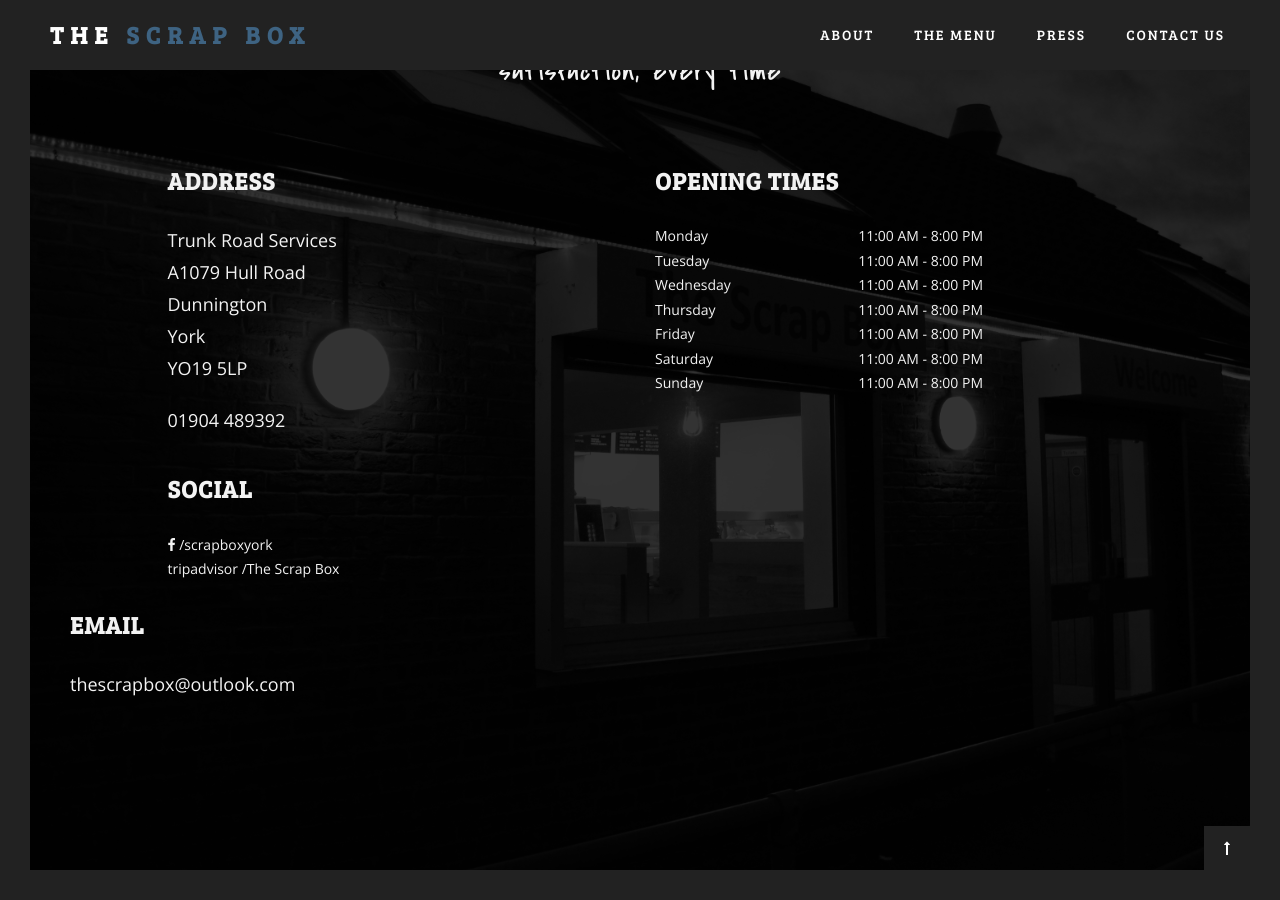
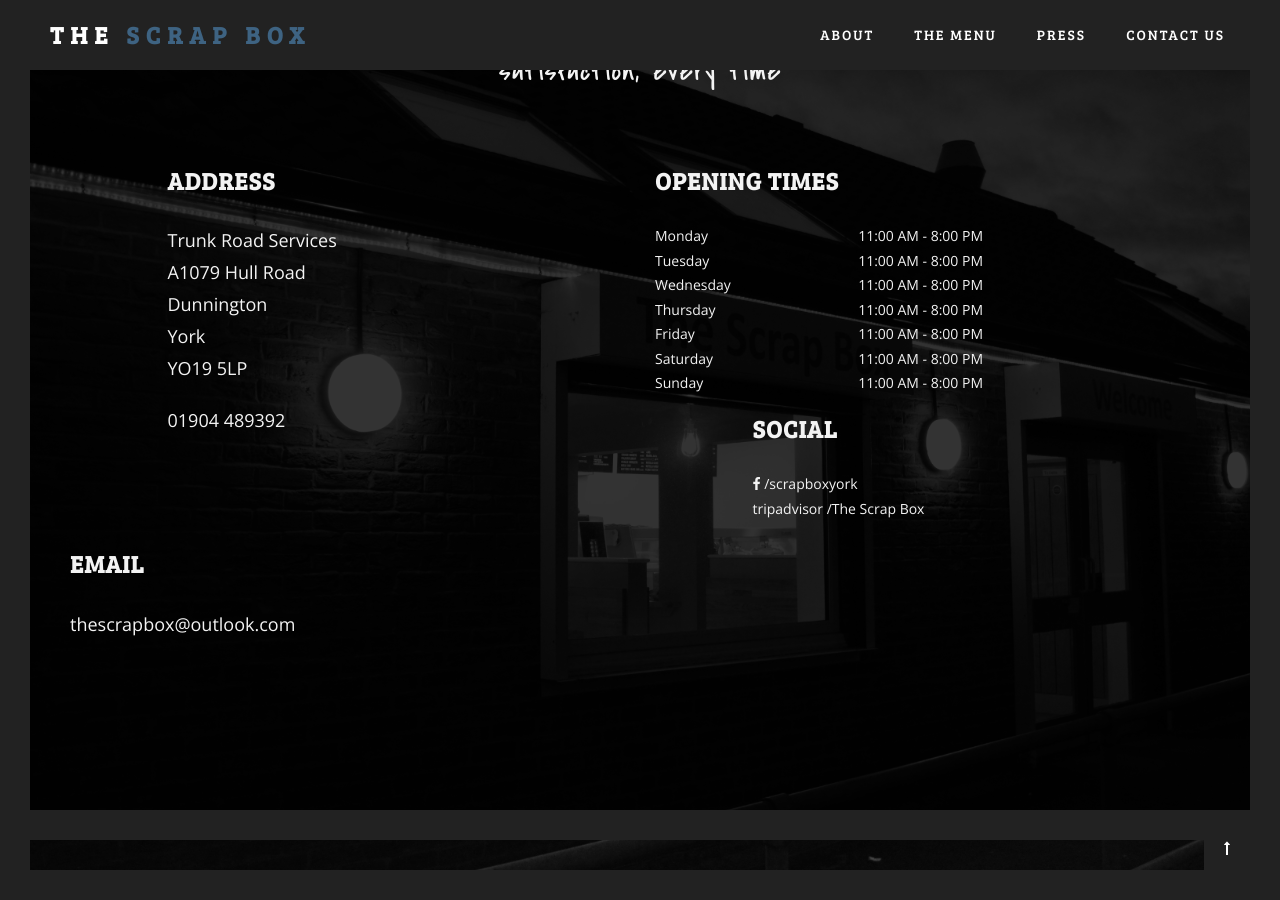
Before and after one commit to axwalker/thescrapbox, a Jekyll site: the page built from index.md, in a window 1280 px wide and 900 px high, scrolled down 5214 px. Built offline with Jekyll 4.4.1, drawn with Linux system fonts in a browser that asks for light colours.

Commit message:
Fix layout

```diff
--- a/_layouts/home.html
+++ b/_layouts/home.html
@@ -265,7 +265,7 @@
                         </div>
                     </div>
 
-                    <div class="col-md-10 col-md-offset-1 wow fadeIn">
+                    <div class="col-md-5 col-md-offset-1 wow fadeIn">
                         <h3 class="mb30">Social</h3>
                             <ul class="list-inline social-links wow fadeIn" data-wow-delay="0.2s">
                                 <li>
```
